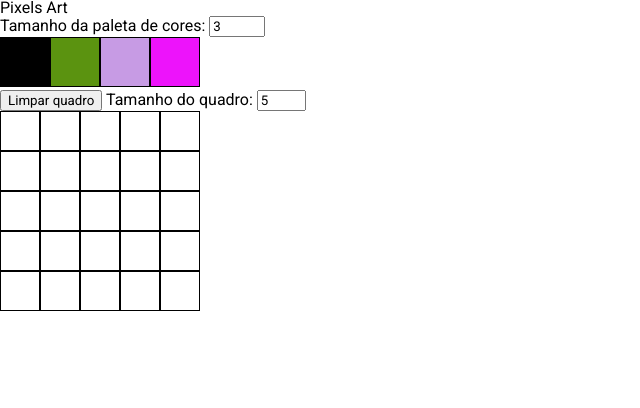
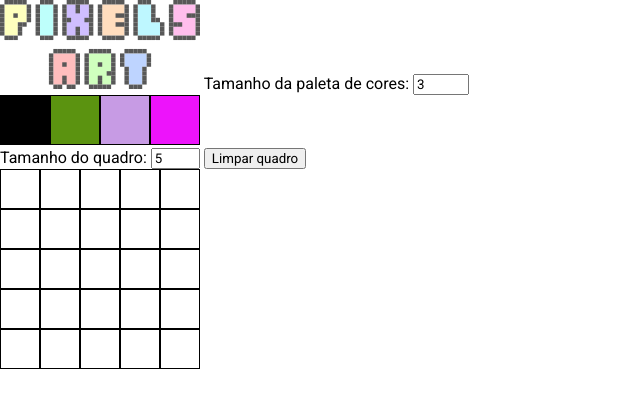
Before and after one commit to miguelretroz/pixels-art, a website: page index.html in a window 1280 px wide. Shown: the whole page, without its empty margins (0-640 px from the left). Drawn offline with Linux system fonts and the light colour scheme.

Commit message:
Add pixels art logo

```diff
--- a/index.html
+++ b/index.html
@@ -15,18 +15,19 @@
         <link rel="shortcut icon" href="./fav.ico" />
     </head>
     <body>
-        <h1 id="title">Pixels Art</h1>
+        <!-- <h1 id="title">Pixels Art</h1> -->
+        <img alt="pixels art" src="./images/Pixels Art.svg" width="200px"/>
         <label for="color-palette-size">
           Tamanho da paleta de cores:
           <input type="number" id="color-palette-size" min="3" max="500" value="3">
         </label>
         <div id="color-palette"></div>
         <div id="input-container">
-            <button type="button" id="clear-board">Limpar quadro</button>
             <label for="board-size">
               Tamanho do quadro:
               <input type="number" id="board-size" min="5" max="50" value="5">
             </label>
+            <button type="button" id="clear-board">Limpar quadro</button>
         </div>
         <div id="pixel-board"></div>
         <script src="./script.js"></script>
```
Also changed, not shown: images/Pixels Art.svg (added).
